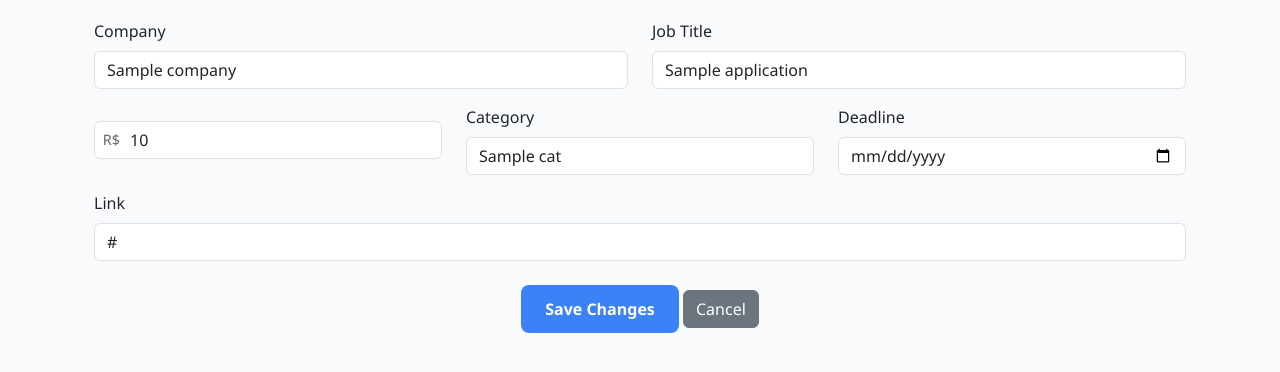
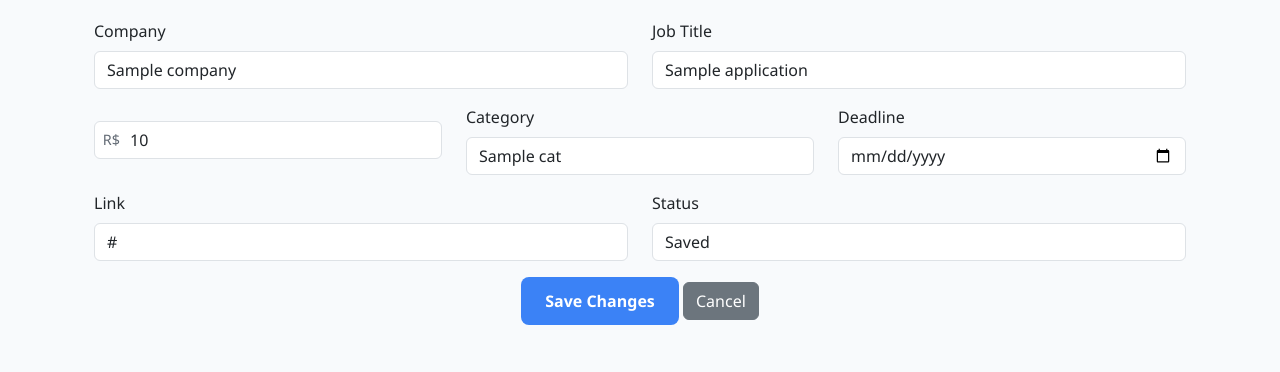
Before and after one commit to williamgrocha/job-application-tracker, a Flask app: template templates/edit.html in a window 1280 px wide. Shown: the part 159-531 px from the top of the page. Run offline with Flask 3, Linux system fonts and the light colour scheme; the template is opened without the code that fills it: most values are stand-ins (such as "Sample title", 1, 10 or a date in 2020).

Commit message:
feat: add status selection dropdown to application edit form

```diff
--- a/app.py
+++ b/app.py
@@ -127,7 +127,7 @@ def edit(id):
         if not application:
             return "Application not found", 404
 
-        return render_template("edit.html", application=application, categories=CATEGORIES)
+        return render_template("edit.html", application=application, categories=CATEGORIES, statuses=STATUSES)
 
 
 @app.route("/delete/<int:id>", methods=["POST"])
--- a/templates/edit.html
+++ b/templates/edit.html
@@ -45,10 +45,20 @@
                 </div>
             </div>
 
-            <div class="row mb-4">
-                <div class="col-12">
+            <div class="row mb-3">
+                <div class="col-md-6">
                     <label for="link" class="form-label">Link</label>
                     <input type="url" class="form-control" id="link" name="link" value="{{ application['link'] or '' }}">
+                </div>
+                <div class="col-md-6">
+                    <label for="status" class="form-label">Status</label>
+                    <select class="form-control" id="status" name="status">
+                        {% for status in statuses %}
+                            <option value="{{ status }}">
+                                {{ status }}
+                            </option>
+                        {% endfor %}
+                    </select>
                 </div>
             </div>
 
```
